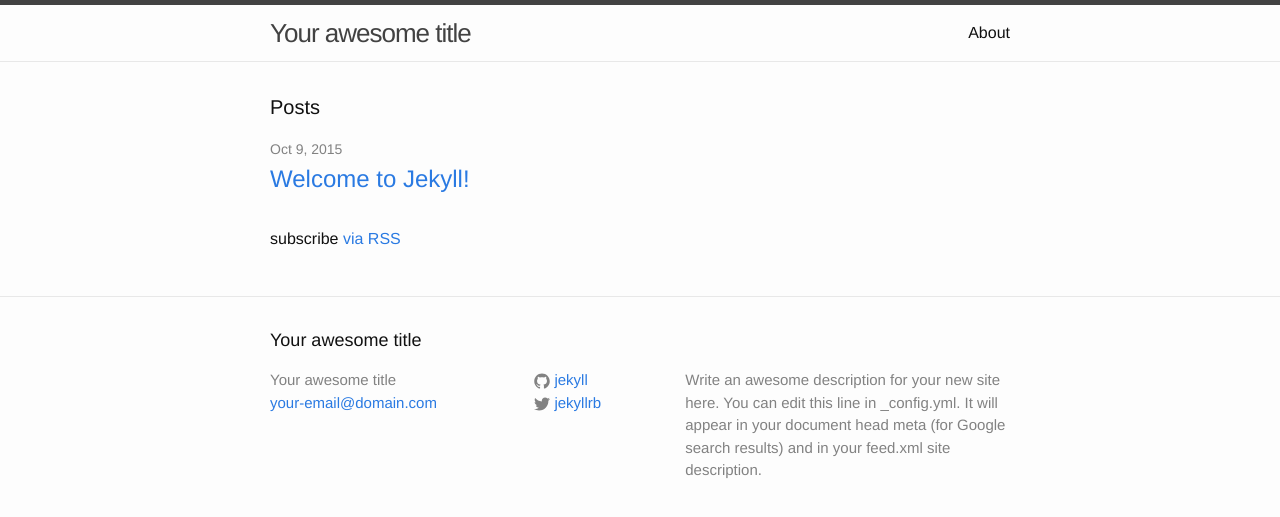
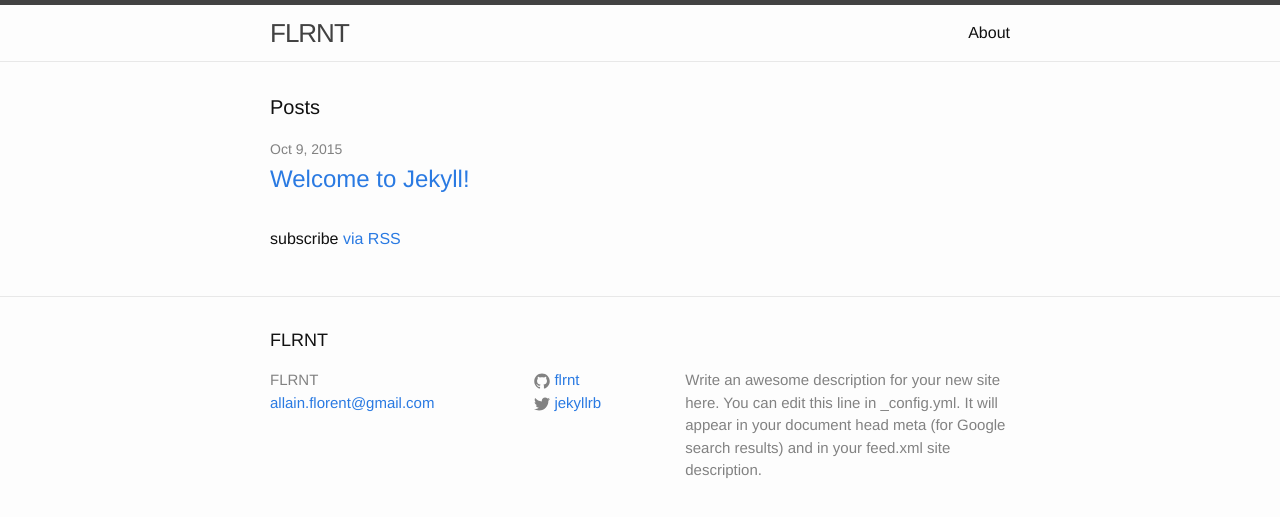
Before and after one commit to flrnt/blog, a Jekyll site: the page built from index.html, in a window 1280 px wide. Shown: the top 517 px of the page. Built offline with Jekyll 4.4.1, drawn with Linux system fonts in a browser that asks for light colours.

Commit message:
add title

```diff
--- a/_config.yml
+++ b/_config.yml
@@ -1,6 +1,6 @@
 # Site settings
-title: Your awesome title
-email: your-email@domain.com
+title: FLRNT
+email: allain.florent@gmail.com
 description: > # this means to ignore newlines until "baseurl:"
   Write an awesome description for your new site here. You can edit this
   line in _config.yml. It will appear in your document head meta (for
@@ -8,7 +8,7 @@ description: > # this means to ignore newlines until "baseurl:"
 baseurl: "" # the subpath of your site, e.g. /blog/
 url: "http://yourdomain.com" # the base hostname & protocol for your site
 twitter_username: jekyllrb
-github_username:  jekyll
+github_username:  flrnt
 
 # Build settings
 markdown: kramdown
```
